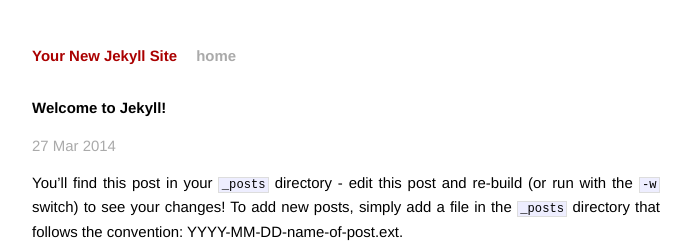
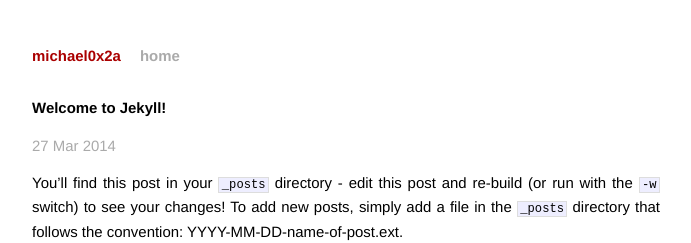
Before and after one commit to Michael0x2a/michael0x2a-website, a Jekyll site: the page built from michael0x2a-website/_posts/2014-03-27-welcome-to-jekyll.markdown, in a window 1280 px wide. Shown: the top 243 px of the page, without its empty margins (294-985 px from the left). Built offline with Jekyll 4.4.1, drawn with Linux system fonts in a browser that asks for light colours; Markdown is read by kramdown in place of the engine named in the settings.

Commit message:
Added jekyll-assets plugin

```diff
--- /dev/null
+++ b/Gemfile
@@ -0,0 +1,2 @@
+gem 'jekyll-assets'
+gem 'sass'
--- a/michael0x2a-website/_config.yml
+++ b/michael0x2a-website/_config.yml
@@ -1,3 +1,3 @@
-name: Your New Jekyll Site
+name: michael0x2a
 markdown: redcarpet
 pygments: true
```
Also changed, not shown: Gemfile.lock (added).
